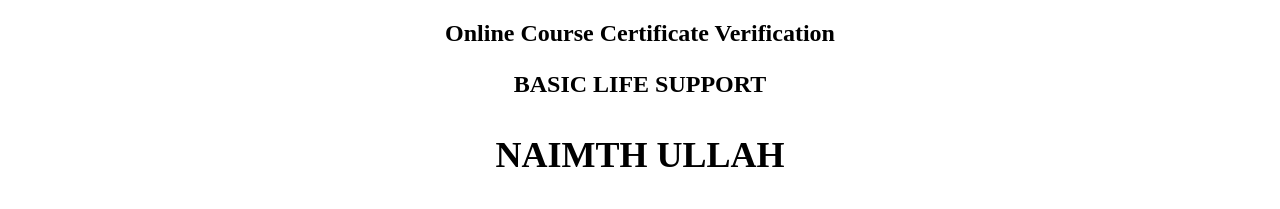
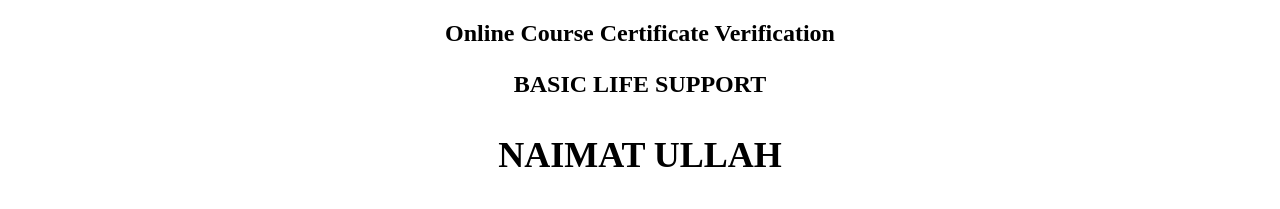
Before and after one commit to Kaaramad-Services/513e48043ac7, a plain HTML site: page index.html in a window 1280 px wide. Shown: the top 209 px of the page. Drawn offline with Linux system fonts and the light colour scheme.

Commit message:
Update index.html

```diff
--- a/index.html
+++ b/index.html
@@ -10,7 +10,7 @@
       </div>
 
       <!div class="row pm-certificate-body">
-       <h2><center><p style="font-family: Serif">NAIMTH ULLAH<center>
+       <h2><center><p style="font-family: Serif">NAIMAT ULLAH<center>
 <font size="2"><p style="font-family:Arial">has successfully completed the cognitive and skills evaluations in accordance with the curriculum of the American Heart Association Basic Life Support (CPR, Defibrillator, Airway management and AED) Program
 </h2></span>
 
```
